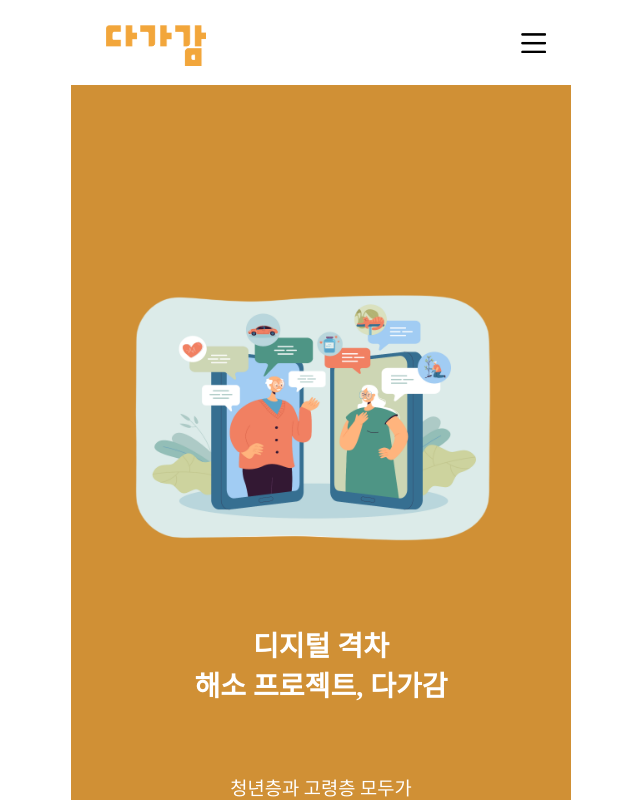
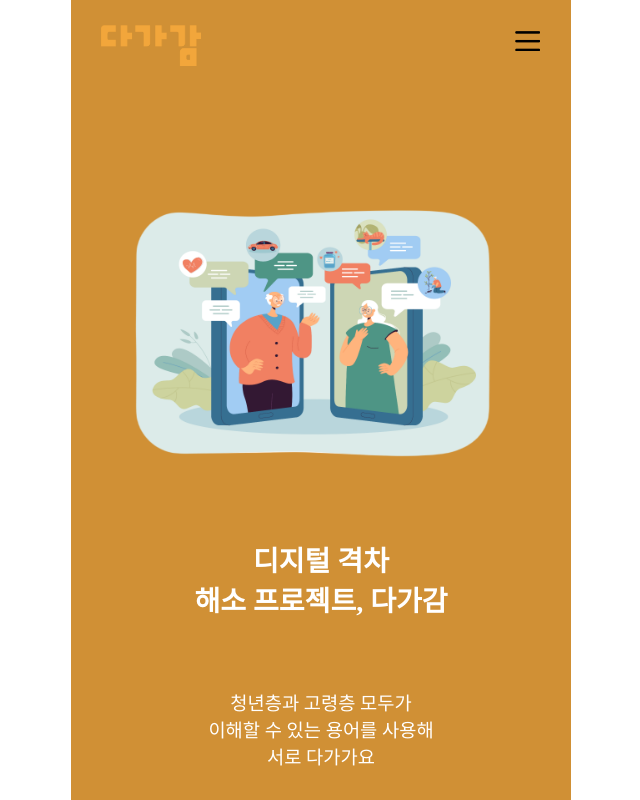
Before and after one commit to DajeongDagam/FrontEnd, a React (Create React App) app: page / in a window 1280 px wide. Shown: the top 800 px of the page, without its empty margins (319-959 px from the left). Built offline with nearby package versions, Linux system fonts and the light colour scheme; a web font is replaced by a local one.

Commit message:
Feat: side bar

```diff
--- a/src/App.js
+++ b/src/App.js
@@ -4,6 +4,7 @@ import MyPage from "./pages/MyPage";
 import LoginPage from "./pages/LoginPage";
 import { Route, Routes } from "react-router-dom";
 import React from "react";
+import Drawer from "./components/Drawer";
 
 function App() {
   return (
@@ -14,6 +15,7 @@ function App() {
       <Route path="/login" element={<LoginPage />} />
       <Route path="/dictionary/edit" element={<DictionaryPage />} />
       <Route path="/dictionary/search" element={<DictionaryPage />} />
+      <Route path="/drawer" element={<Drawer />} />
     </Routes>
   );
 }
--- /dev/null
+++ b/src/components/Drawer.js
@@ -0,0 +1,28 @@
+import React, { useState } from "react";
+
+const Drawer = () => {
+  const [isOpen, setMenu] = useState(false); // 메뉴의 초기값을 false로 설정
+
+  const toggleMenu = () => {
+    setMenu((isOpen) => !isOpen); // on,off 개념 boolean
+  };
+
+  return (
+    <div className="header">
+      <ul className="header-wrapper">
+        <li>
+          <button onClick={() => toggleMenu()}></button>
+        </li>{" "}
+        // 클릭되었을 때 준비한 함수 호출! on off 개념
+      </ul>
+      <ul className={isOpen ? "show-menu" : "hide-menu"}>
+        <li>다가감 프로젝트 소개</li>
+        <li>다가감 사전</li>
+        <li>로그인</li>
+        <li>회원가입</li>
+      </ul>
+    </div>
+  );
+};
+
+export default Drawer;
--- a/src/css/container.scss
+++ b/src/css/container.scss
@@ -1,4 +1,9 @@
 //앱 전체 화면 컨테이너
+.background {
+  background-color: #fff;
+  z-index: 2;
+}
+
 .container {
   max-width: 500px;
   margin: 0 auto;
@@ -14,21 +19,48 @@
 }
 
 .top-bar-container {
-  padding: 5% 5% 3% 5%;
+  max-width: 500px;
+  width: 100%;
+  margin: 0;
+  padding: 15px 30px 15px 10px;
   display: flex;
+  position: fixed;
   flex-direction: row;
   justify-content: space-between;
-
+  z-index: 3;
+  // background-color: #fff;
   // background-color: rgba(255, 255, 255, 0);
 }
 
 .drawbar-btn {
-  margin-top: 8px;
+  margin-top: 15px;
+  margin-right: 35px;
   width: 25px;
   height: 20px;
 }
 
 .text-logo {
-  margin-left: 10px;
+  margin-top: 10px;
+  margin-left: 20px;
   width: 100px;
 }
+
+.hide-menu {
+  appearance: none;
+  margin-top: 28px;
+  margin: 0 auto;
+  height: 100%;
+  position: fixed;
+  transition: 1s;
+  opacity: 0;
+}
+
+.show-menu {
+  background-color: #305474;
+  width: 460px;
+  margin: 0 auto;
+  margin-top: 28px;
+  height: 100%;
+  position: fixed;
+  transition: 1s;
+}
--- a/src/css/landing-page.scss
+++ b/src/css/landing-page.scss
@@ -1,9 +1,10 @@
 .landing-content-container {
-  margin: 0 auto;
+  margin: 0;
   display: flex;
   justify-content: center;
   align-items: center;
   height: 100%;
+
   // max-height: 100vh;
   flex-direction: column;
   background-color: #fff;
@@ -34,6 +35,11 @@
 .slide1 {
   background-color: #d09035;
   height: 100%;
+}
+
+button {
+  border: none;
+  background-color: rgba(255, 255, 255, 0);
 }
 
 .main-img {
@@ -68,18 +74,20 @@
 
 .slide3 {
   background-image: url("../images/main-bg-3.png");
+  width: 100%;
   height: 100%;
   background-size: cover;
+  margin: 0;
   // background-repeat: no-repeat;
 
   & p {
     // height: 100vh;
-    // margin-bottom: 30px;
+    margin-bottom: 30px;
     margin-top: 0;
     margin-left: 30px;
     margin-right: 30px;
     padding-top: 520px;
-    // padding-bottom: 20px;
+    padding-bottom: 20px;
     font-size: 20px;
     color: #fff;
     font-weight: lighter;
@@ -119,6 +127,7 @@
   }
 
   & .forth-text2 {
+    margin-top: 0;
     margin-left: 30px;
     margin-right: 30px;
     padding-bottom: 20px;
@@ -145,3 +154,26 @@
   font-size: 20px;
   font-weight: 600;
 }
+
+ul {
+  padding-top: 50%;
+  margin-bottom: auto;
+  list-style-type: none;
+  height: auto;
+  z-index: index;
+  width: 500px;
+  color: #ffffff;
+  font-size: 24px;
+  text-align: center;
+}
+
+.side-bar {
+  padding: 15px 30px 15px 0px;
+  max-width: 500px;
+  height: 100%;
+  margin: 0 auto;
+  display: flex;
+  position: fixed;
+  z-index: 2;
+  top: 2rem;
+}
--- a/src/pages/LandingPage.js
+++ b/src/pages/LandingPage.js
@@ -12,6 +12,11 @@ import dic_img from "../images/main-dic-img.png";
 
 const LandingPage = () => {
   const [innerHeight, setInnerHeight] = useState(window.innerHeight);
+  const [isOpen, setMenu] = useState(false); // 메뉴의 초기값을 false로 설정
+
+  const toggleMenu = () => {
+    setMenu((isOpen) => !isOpen); // on,off 개념 boolean
+  };
 
   useEffect(() => {
     const resizeListener = () => {
@@ -19,6 +24,7 @@ const LandingPage = () => {
     };
     window.addEventListener("resize", resizeListener);
   });
+
   console.log("innerHeight : " + innerHeight);
   console.log("innerHeight-30 : " + innerHeight - 30);
   console.log("innerHeight : " + innerHeight * 4);
@@ -31,9 +37,20 @@ const LandingPage = () => {
             <img src={text_logo} alt="logo" className="text-logo" />
           </div>
           <div className="draw-btn-container">
-            <img src={drawbar_btn} alt="drawer btn" className="drawbar-btn" />
+            <button onClick={() => toggleMenu()}>
+              <img src={drawbar_btn} alt="drawer btn" className="drawbar-btn" />
+            </button>
           </div>
         </div>
+        <div className="side-bar">
+          <ul className={isOpen ? "show-menu" : "hide-menu"}>
+            <li>다가감 프로젝트 소개</li>
+            <li>다가감 사전</li>
+            <li>로그인</li>
+            <li>회원가입</li>
+          </ul>
+        </div>
+
         <div className="landing-content-container">
           <Swiper
             direction={"vertical"}
```
